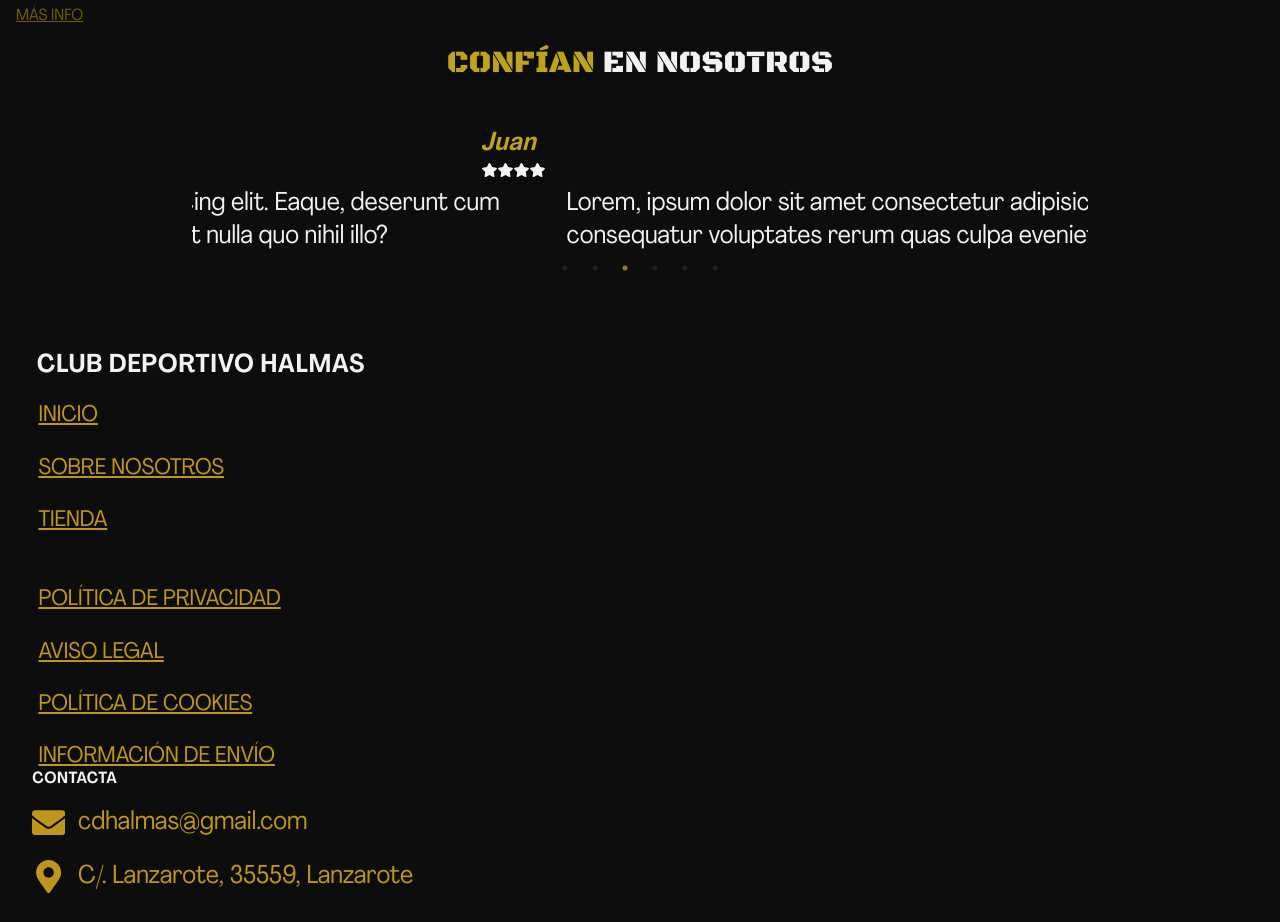
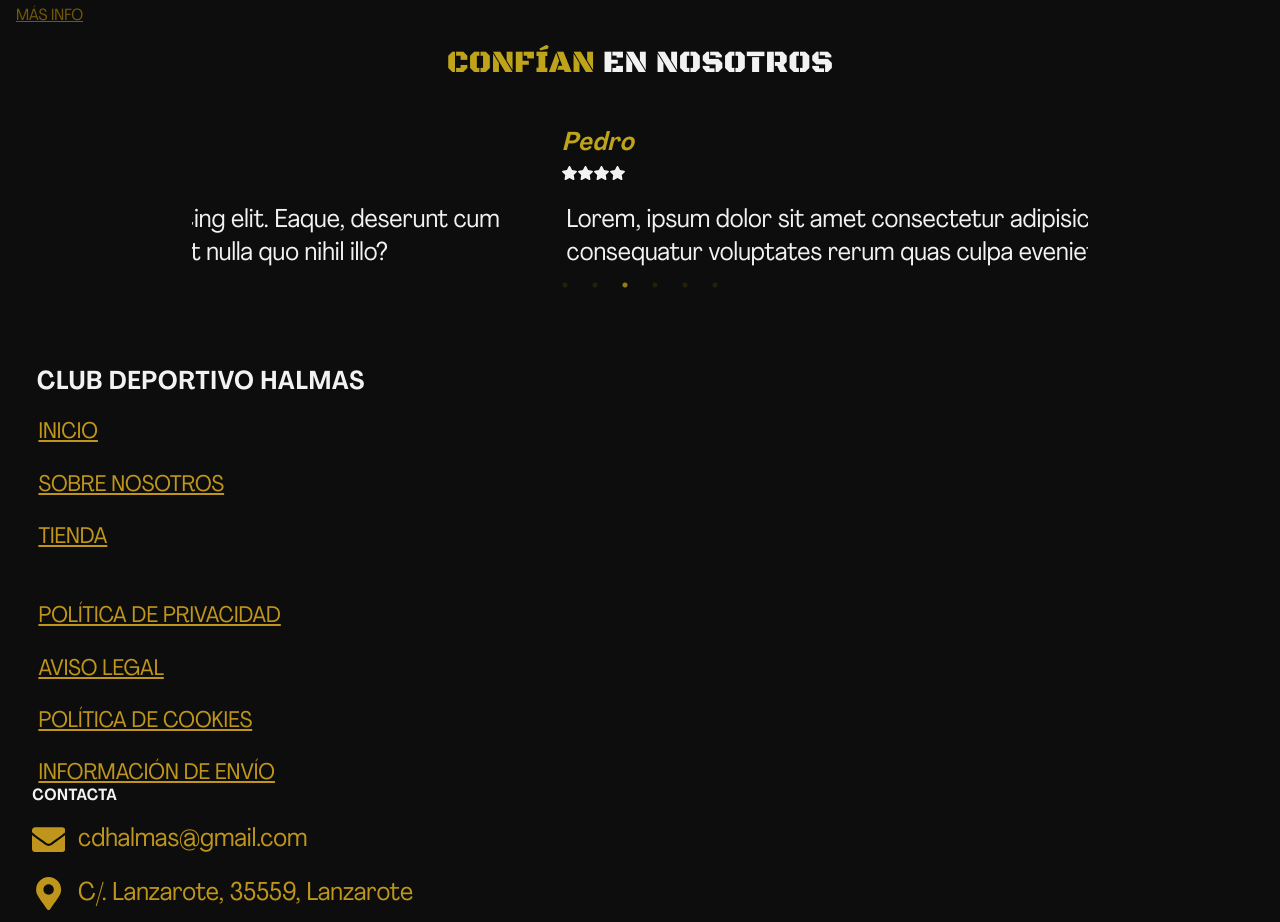
Before and after one commit to Webit-O/CDH-HALTEROFILIA-LZT, a React (Vite) app in the folder front/: page / in a window 1280 px wide. Shown: the part 3240-4162 px from the top of the page. Built offline with nearby package versions, Linux system fonts and the light colour scheme.

Commit message:
changes in QuoteCard component -design-

```diff
--- a/front/src/components/QuoteCard/QuoteCard.css
+++ b/front/src/components/QuoteCard/QuoteCard.css
@@ -4,9 +4,7 @@
 
 .quote-card-pic,
 .quote-card-title {
-    text-align: end;
-    padding: 0em 1em;
-    margin-bottom: .1em;
+    margin-bottom: .2em;
 }
 
 .quote-card-title {
@@ -17,6 +15,7 @@
 }
 
 .quote-card-pic {
+    margin-bottom: 1em;
     display: block;
     width: 100%;
     height: 100%;
```
